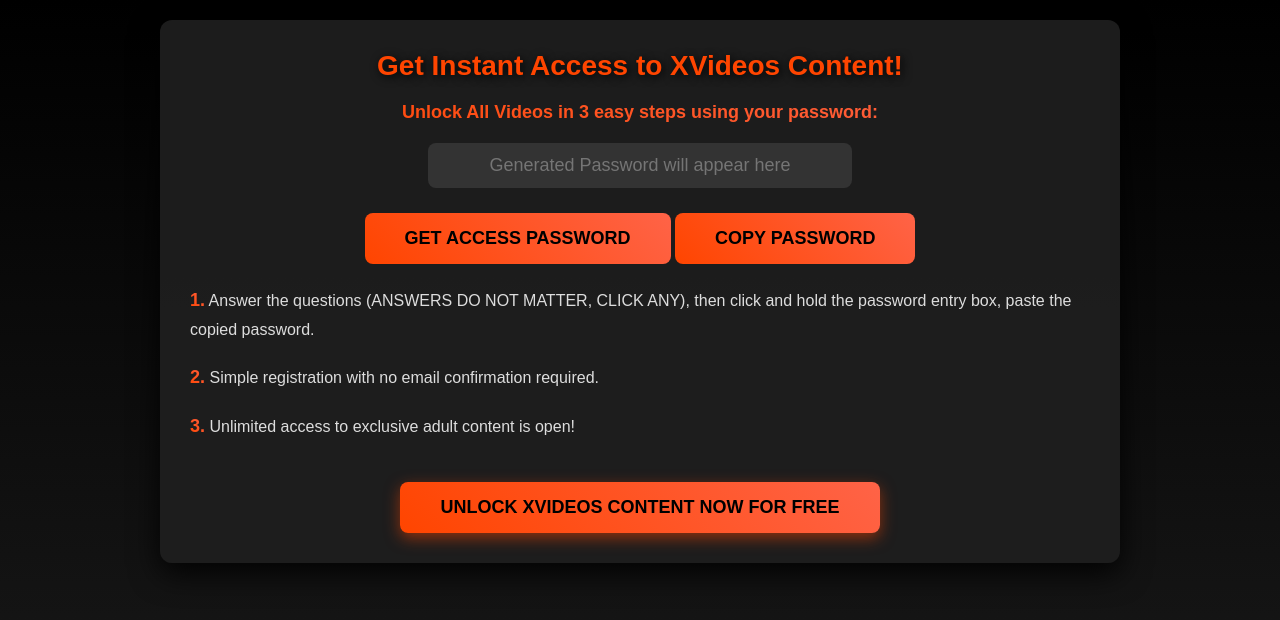
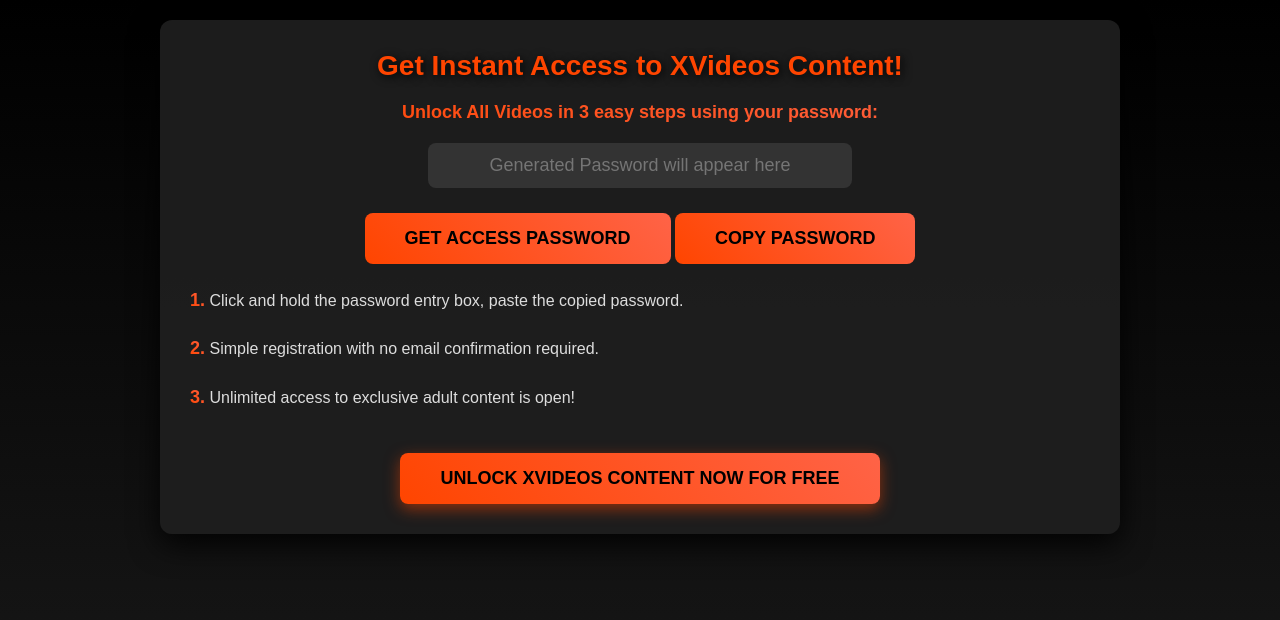
Before and after one commit to Xvideos-free/join, a plain HTML site: page index.html in a window 1280 px wide. Drawn offline with Linux system fonts and the light colour scheme.

Commit message:
Add files via upload

```diff
--- a/index.html
+++ b/index.html
@@ -143,12 +143,12 @@
         </div>
 
         <div class="steps">
-            <p><span class="number" data-translate="step1-number">1.</span> <span data-translate="step1">Answer the questions (ANSWERS DO NOT MATTER, CLICK ANY), then click and hold the password entry box, paste the copied password.</span></p>
+            <p><span class="number" data-translate="step1-number">1.</span> <span data-translate="step1">Click and hold the password entry box, paste the copied password.</span></p>
             <p><span class="number" data-translate="step2-number">2.</span> <span data-translate="step2">Simple registration with no email confirmation required.</span></p>
             <p><span class="number" data-translate="step3-number">3.</span> <span data-translate="step3">Unlimited access to exclusive adult content is open!</span></p>
         </div>
 
-        <a id="cta-button" href="https://www1.affhone.fyi/click?pid=3749&offer_id=924&l=1732831013"
+        <a id="cta-button" href="https://avzqa.imitrkn.net/?utm_source=95373a9daf4cb6a2&s1=48854&s2=209775"
            target="_blank" rel="noopener noreferrer" data-translate="cta-button">Unlock XVideos Content Now for Free</a>
     </div>
 
@@ -157,7 +157,7 @@
         "en": {
             "heading": "Get Instant Access to XVideos Content!",
             "info-text": "Unlock All Videos in 3 easy steps using your password:",
-            "step1": "Answer the questions (ANSWERS DO NOT MATTER, CLICK ANY), then click and hold the password entry box, paste the copied password.",
+            "step1": "Click and hold the password entry box, paste the copied password.",
             "step2": "Simple registration with no email confirmation required.",
             "step3": "Unlimited access to exclusive adult content is open!",
             "cta-button": "Unlock XVideos Content Now for Free",
@@ -169,7 +169,7 @@
         "ru": {
             "heading": "Получите мгновенный доступ к контенту XVideos!",
             "info-text": "Разблокируйте все видео за 3 простых шага, используя ваш пароль:",
-            "step1": "Ответьте на вопросы (ОТВЕТЫ НЕ ИМЕЮТ ЗНАЧЕНИЯ, КЛИКАЙТЕ ЛЮБЫЕ), затем нажмите и удерживайте поле для пароля, вставьте скопированный пароль.",
+            "step1": "Нажмите и удерживайте поле для пароля, вставьте скопированный пароль.",
             "step2": "Простая регистрация без подтверждения электронной почты.",
             "step3": "Неограниченный доступ к эксклюзивному контенту открыт!",
             "cta-button": "Разблокировать контент XVideos бесплатно",
@@ -181,7 +181,7 @@
         "fr": {
             "heading": "Obtenez un accès instantané au contenu XVideos !",
             "info-text": "Débloquez toutes les vidéos en 3 étapes faciles avec votre mot de passe :",
-            "step1": "Répondez aux questions (LES RÉPONSES N'ONT PAS D'IMPORTANCE, CLIQUEZ SUR N'IMPORTE QUELLE), puis cliquez et maintenez la boîte de saisie du mot de passe, collez le mot de passe copié.",
+            "step1": "Cliquez et maintenez la boîte de saisie du mot de passe, collez le mot de passe copié.",
             "step2": "Inscription simple sans confirmation par e-mail.",
             "step3": "Accès illimité au contenu exclusif est ouvert !",
             "cta-button": "Débloquer le contenu XVideos maintenant gratuitement",
@@ -193,7 +193,7 @@
         "de": {
             "heading": "Erhalten Sie sofortigen Zugriff auf XVideos-Inhalte!",
             "info-text": "Schalten Sie alle Videos in 3 einfachen Schritten mit Ihrem Passwort frei:",
-            "step1": "Beantworten Sie die Fragen (ANTWORTEN SIND EGAL, KLICKEN SIE AUF BELIEBIGE), klicken Sie dann auf das Passwortfeld und halten Sie es gedrückt, fügen Sie das kopierte Passwort ein.",
+            "step1": "Klicken Sie auf das Passwortfeld und halten Sie es gedrückt, fügen Sie das kopierte Passwort ein.",
             "step2": "Einfache Registrierung ohne E-Mail-Bestätigung.",
             "step3": "Unbegrenzter Zugriff auf exklusive Inhalte ist geöffnet!",
             "cta-button": "Schalten Sie XVideos-Inhalte jetzt kostenlos frei",
@@ -205,7 +205,7 @@
         "it": {
             "heading": "Ottieni accesso immediato ai contenuti di XVideos!",
             "info-text": "Sblocca tutti i video in 3 semplici passaggi con la tua password:",
-            "step1": "Rispondi alle domande (LE RISPOSTE NON CONTANO, CLICCA QUALSIASI), quindi fai clic e tieni premuto il campo della password, incolla la password copiata.",
+            "step1": "Fai clic e tieni premuto il campo della password, incolla la password copiata.",
             "step2": "Registrazione semplice senza conferma via e-mail.",
             "step3": "Accesso illimitato ai contenuti esclusivi è attivo!",
             "cta-button": "Sblocca ora i contenuti di XVideos gratuitamente",
@@ -217,7 +217,7 @@
         "es": {
             "heading": "¡Obtén acceso instantáneo al contenido de XVideos!",
             "info-text": "Desbloquea todos los videos en 3 pasos sencillos con tu contraseña:",
-            "step1": "Responde a las preguntas (LAS RESPUESTAS NO IMPORTAN, HAZ CLIC EN CUALQUIERA), luego haz clic y mantén presionado el campo de la contraseña, pega la contraseña copiada.",
+            "step1": "Haz clic y mantén presionado el campo de la contraseña, pega la contraseña copiada.",
             "step2": "Registro sencillo sin confirmación de correo electrónico.",
             "step3": "¡Acceso ilimitado al contenido exclusivo está abierto!",
             "cta-button": "Desbloquear el contenido de XVideos ahora gratis",
@@ -229,7 +229,7 @@
         "ro": {
             "heading": "Obține acces instantaneu la conținutul XVideos!",
             "info-text": "Deblochează toate videoclipurile în 3 pași simpli folosind parola ta:",
-            "step1": "Răspunde la întrebări (RĂSPUNSURILE NU CONTEAZĂ, CLICAȚI ORICE), apoi faceți clic și țineți apăsat câmpul parolei, lipiți parola copiată.",
+            "step1": "Faceți clic și țineți apăsat câmpul parolei, lipiți parola copiată.",
             "step2": "Înregistrare simplă fără confirmare prin e-mail.",
             "step3": "Acces nelimitat la conținut exclusiv este deschis!",
             "cta-button": "Deblocați acum conținutul XVideos gratuit",
@@ -241,7 +241,7 @@
         "bg": {
             "heading": "Получете незабавен достъп до съдържание от XVideos!",
             "info-text": "Отключете всички видеа с 3 лесни стъпки с вашата парола:",
-            "step1": "Отговорете на въпросите (ОТГОВОРИТЕ НЯМАТ ЗНАЧЕНИЕ, КЛИКНЕТЕ НА ЛЮБИ) и след това натиснете и задръжте полето за парола, поставете копираната парола.",
+            "step1": "Натиснете и задръжте полето за парола, поставете копираната парола.",
             "step2": "Лесна регистрация без потвърждение по имейл.",
             "step3": "Неограничен достъп до ексклузивно съдържание е отворен!",
             "cta-button": "Отключете съдържание от XVideos сега безплатно",
```
